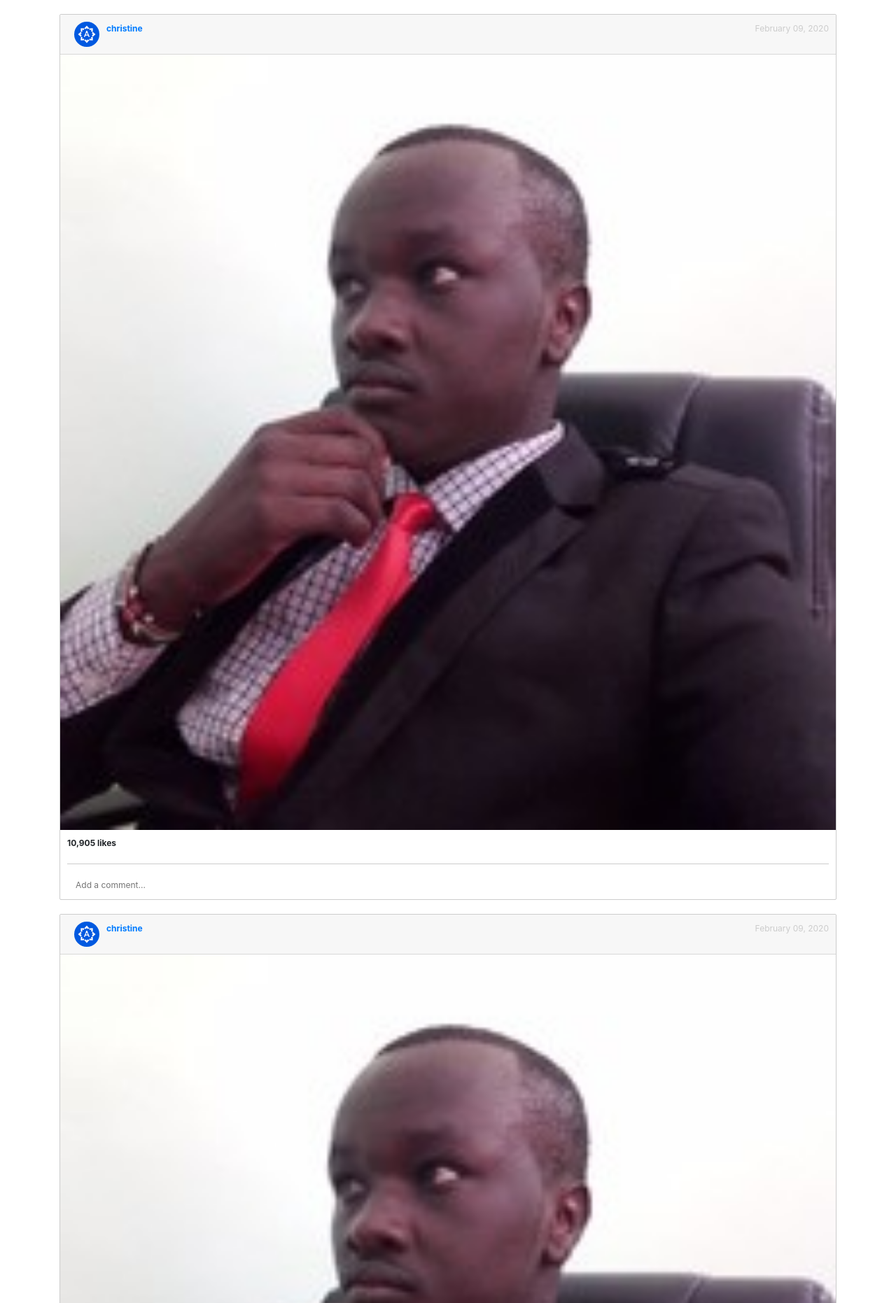
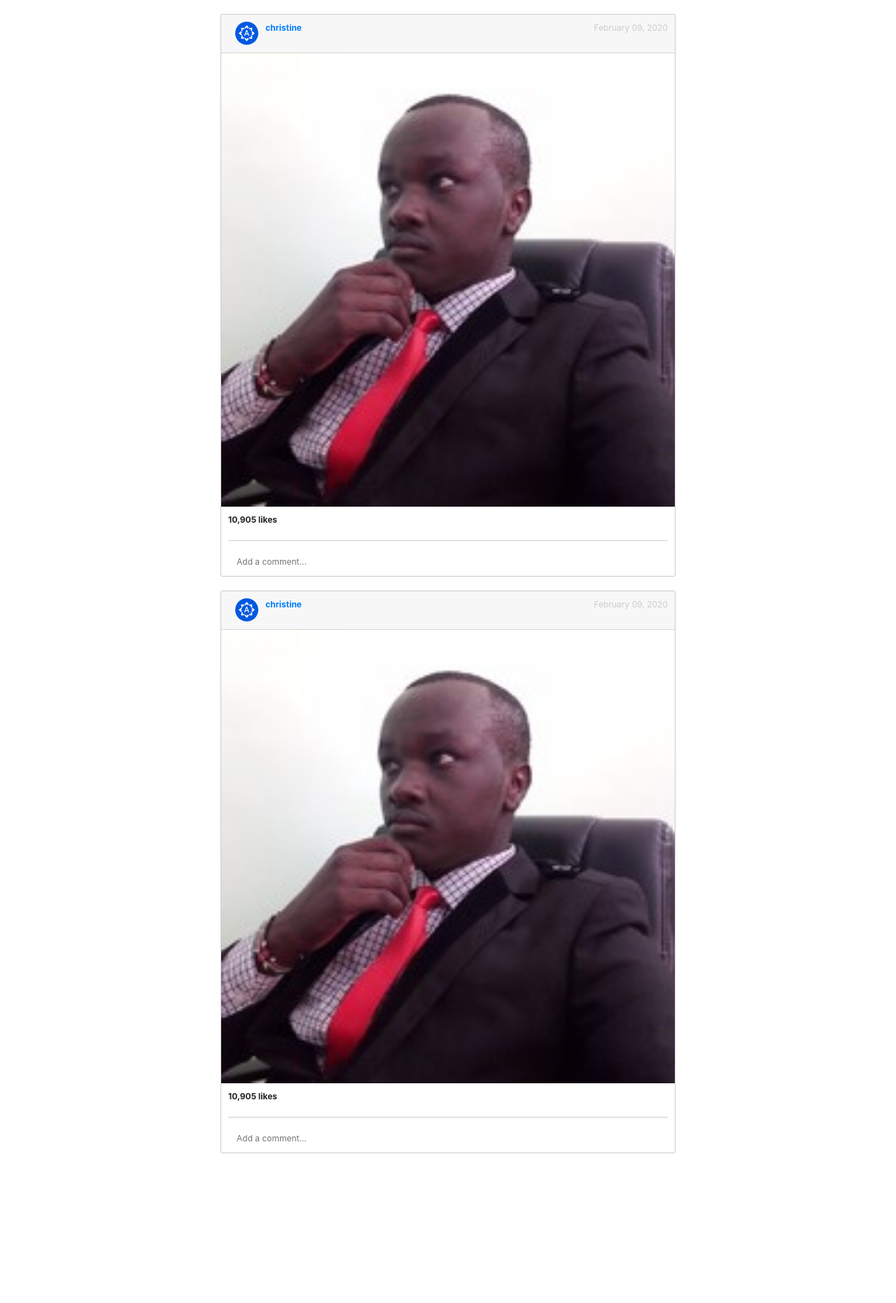
Before and after one commit to kiprotichdominic/InsClone, a Django app: page /home/ in a window 1280 px wide. Shown: the part 58-1920 px from the top of the page at 70% size. After the commit the page ends 1706 px from the top, so only its background shows below. Run offline with Django 3.2, Linux system fonts and the light colour scheme; data comes from the database, SQL or seed files in the repository; some libraries are stand-ins or nearby versions; some web fonts are replaced.

Commit message:
fix image cards

```diff
--- a/static/css/main.css
+++ b/static/css/main.css
@@ -4,14 +4,12 @@
 .myimage{
     width: 200px;
 }
-
-
 .card1{
   margin: 20px auto 0 auto;
   border: 1px solid #ccc;
   border-radius: 2px;
   width: 100%;
-  /* max-width: 320px; */
+  max-width: 650px;
   background: white;
   font-size: 12px;
 }
--- a/templates/instapp/index.html
+++ b/templates/instapp/index.html
@@ -8,7 +8,7 @@
       <p class="time">{{ post.date_posted|date:"F d, Y" }}</p>
     </div>
     <div class="card-image">
-      <img src="{{ post.image.url}}" width="100%" />
+      <img src="{{ post.image.url}}" class="img-fluid myimage2" width="100%" />
     </div>
     <div class="card-content">
       <p class= "likes">10,905 likes </p>
```
